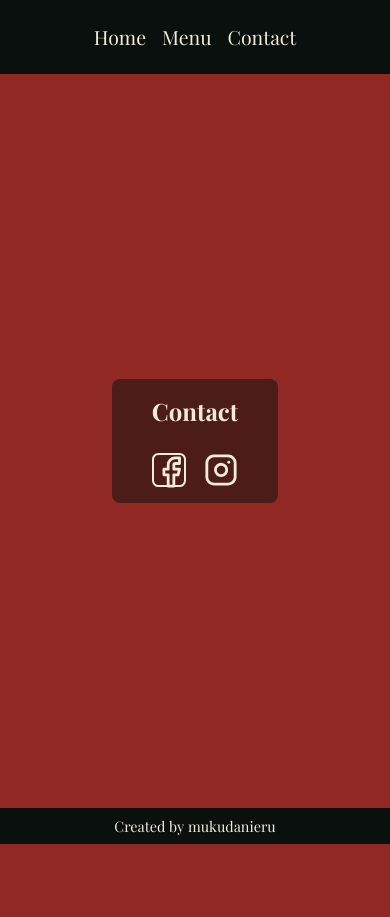
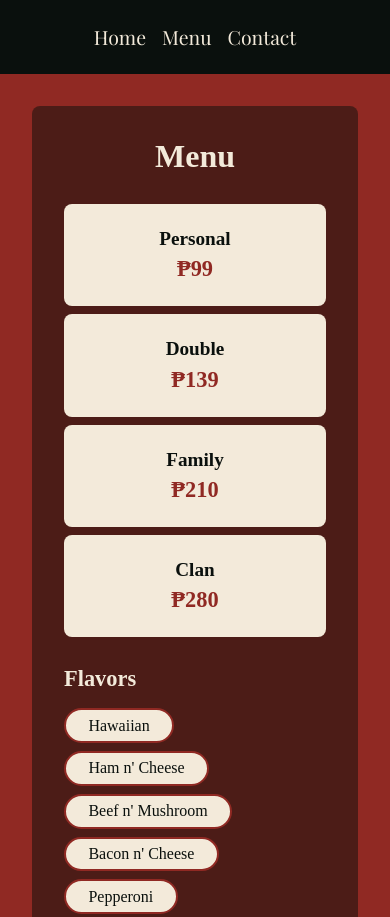
Before and after one commit to mukudanieru/odin-restaurant-page, a website built with webpack: page src/template.html in a window 390 px wide. Shown: the top 917 px of the page. Before the commit the page ends 844 px from the top, so only its background shows below. Built offline with nearby package versions, Linux system fonts and the light colour scheme; a web font is replaced by a local one.

Commit message:
Add Menu section with layout and styling - Added pricing responsive design with card component design - Added flavor list with pill-style badges

```diff
--- a/src/css/styles.css
+++ b/src/css/styles.css
@@ -154,6 +154,79 @@ body {
 }
 
 /* MENU */
+.content.prices-content {
+    padding: 2rem;
+    max-width: 400px;
+
+    display: flex;
+    flex-direction: column;
+    gap: 1.8rem;
+}
+
+.title {
+    color: var(--light-color);
+    font-size: 2rem;
+    text-align: center;
+    font-weight: bold;
+}
+
+.prices {
+    display: flex;
+    flex-wrap: wrap;
+    gap: 0.5rem;
+}
+
+.price {
+    background-color: var(--light-color);
+    padding: 1.5rem 3rem;
+    border-radius: 0.5rem;
+    flex: 1;
+
+    display: flex;
+    flex-direction: column;
+    justify-content: center;
+    align-items: center;
+    gap: 0.4rem;
+}
+
+.price-name {
+    font-size: 1.2rem;
+    font-weight: bold;
+    color: var(--primary-color);
+}
+
+.price-value {
+    font-size: 1.4rem;
+    font-weight: bold;
+    color: var(--accent-color);
+}
+
+.flavors {
+    display: flex;
+    flex-direction: column;
+    gap: 1rem;
+}
+
+.flavors-title {
+    color: var(--light-color);
+    font-size: 1.4rem;
+    font-weight: bold;
+}
+
+.flavor-list {
+    display: flex;
+    flex-wrap: wrap;
+    gap: 0.5rem;
+}
+
+.flavor {
+    border: 2px solid var(--accent-color);
+    background-color: var(--light-color);
+    color: var(--primary-color);
+    padding: 0.4rem 1.4rem;
+    border-radius: 1.2rem;
+}
+
 /* CONTACT */
 .content.contact {
     display: flex;
--- a/src/js/contact.js
+++ b/src/js/contact.js
@@ -3,6 +3,7 @@ import { createNode, render } from "./documentHelper";
 export default function Contact(content) {
     content.classList.add("contact");
 
+    // Header part of the component
     const contactTitle = createNode("div", { class: "contact-title" }, [
         "Contact",
     ]);
@@ -47,6 +48,7 @@ export default function Contact(content) {
         </svg>
     `;
 
+    // The actual content part of the component
     const contactList = createNode("div", { class: "contact-list" }, [
         createNode(
             "a",
--- a/src/js/index.js
+++ b/src/js/index.js
@@ -44,4 +44,5 @@ function Home(content) {
 }
 
 const content = createNode("div", { class: "content", id: "content" }, []);
-const contact = Contact(content);
+// const home = Home(content);
+// const contact = Contact(content);
--- a/src/template.html
+++ b/src/template.html
@@ -14,7 +14,45 @@
             </nav>
         </header>
 
-        <main class="page-content" id="page-content"></main>
+        <main class="page-content" id="page-content">
+            <div class="content prices-content">
+                <div class="title">Menu</div>
+
+                <div class="prices">
+                    <div class="price">
+                        <div class="price-name">Personal</div>
+                        <div class="price-value">₱99</div>
+                    </div>
+
+                    <div class="price">
+                        <div class="price-name">Double</div>
+                        <div class="price-value">₱139</div>
+                    </div>
+
+                    <div class="price">
+                        <div class="price-name">Family</div>
+                        <div class="price-value">₱210</div>
+                    </div>
+
+                    <div class="price">
+                        <div class="price-name">Clan</div>
+                        <div class="price-value">₱280</div>
+                    </div>
+                </div>
+
+                <div class="flavors">
+                    <div class="flavors-title">Flavors</div>
+
+                    <div class="flavor-list">
+                        <div class="flavor">Hawaiian</div>
+                        <div class="flavor">Ham n' Cheese</div>
+                        <div class="flavor">Beef n' Mushroom</div>
+                        <div class="flavor">Bacon n' Cheese</div>
+                        <div class="flavor">Pepperoni</div>
+                    </div>
+                </div>
+            </div>
+        </main>
 
         <footer class="page-footer">
             Created by&nbsp;
```
